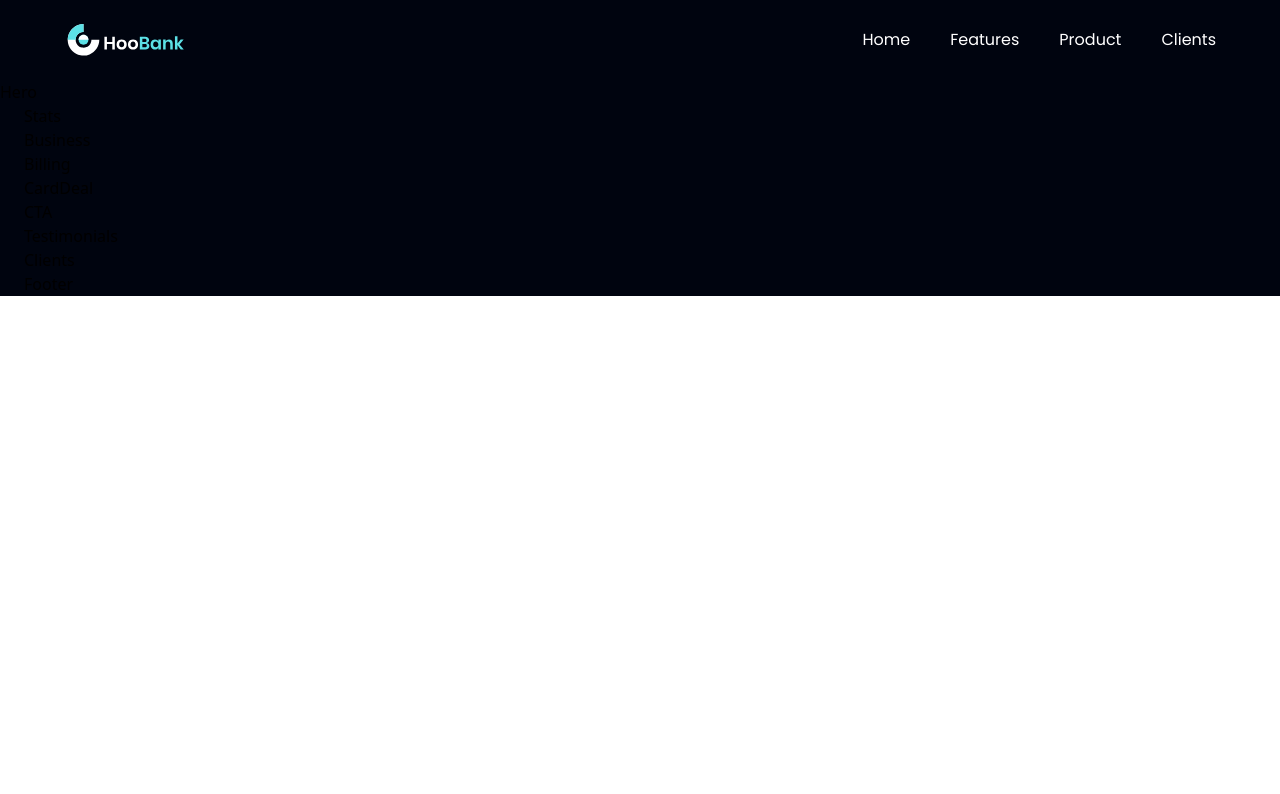
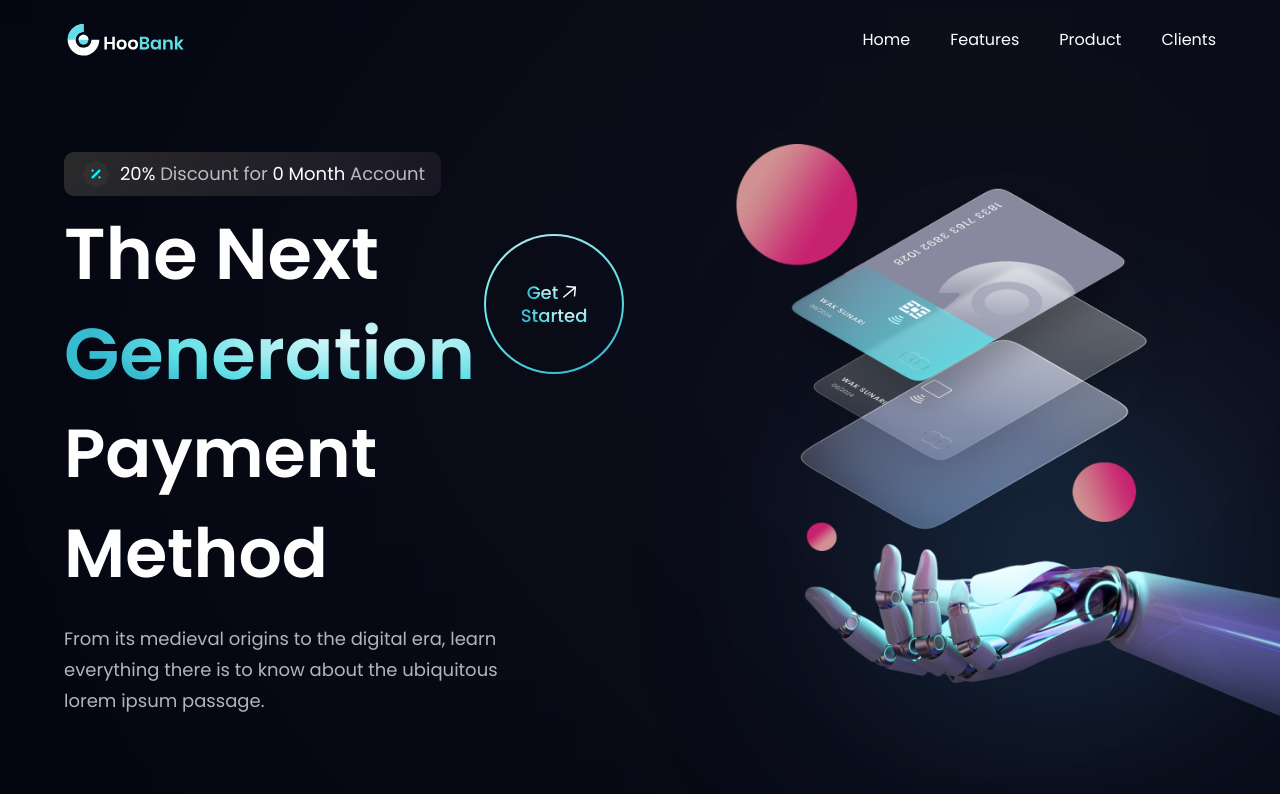
Before and after one commit to Frolov-Andrey2405/FinVista, a React (Vite) app in the folder fin_vista/: page / in a window 1280 px wide. Shown: the top 794 px of the page. Built offline with nearby package versions, Linux system fonts and the light colour scheme.

Commit message:
Hero component + GetStarted

```diff
--- a/fin_vista/src/components/GetStarted.jsx
+++ b/fin_vista/src/components/GetStarted.jsx
@@ -1,9 +1,27 @@
 import React from 'react'
+import styles from "../style";
+import { arrowUp } from "../assets";
 
 const GetStarted = () => {
-    return (
-      <div>GetStarted</div>
-    )
+  return (
+    <div className={`${styles.flexCenter} w-[140px] h-[140px] rounded-full bg-blue-gradient p-[2px] cursor-pointer`}>
+      <div  className={`${styles.flexCenter} flex-col bg-primary w-[100%] h-[100%] rounded-full`}>
+
+        <div className={`${styles.flexStart} flex-row`}>
+          <p className='font-poppins font-medium text-[18px] leading-[23px]'>
+            <span className='text-gradient'>Get</span>
+          </p>
+          <img src={arrowUp} alt="arrow" className='w-[23px] h-[23px]'/>
+        </div>
+        <p className='font-poppins font-medium text-[18px] leading-[23px]'>
+            <span className='text-gradient'>Started</span>
+          </p>
+
+
+
+      </div>
+    </div>
+  )
 }
 
 export default GetStarted
--- a/fin_vista/src/components/Hero.jsx
+++ b/fin_vista/src/components/Hero.jsx
@@ -1,9 +1,62 @@
-import React from 'react'
+import React from "react";
+import styles from "../style";
+import { discount, robot } from "../assets";
+import GetStarted from "./GetStarted";
 
 const Hero = () => {
-    return (
-      <div>Hero</div>
-    )
-}
+  return (
+    <section
+      id="home"
+      className={`flex md:flex-row flex-col ${styles.paddingY}`}
+    >
+      <div
+        className={`flex-1 ${styles.flexStart} flex-col xl:px sm:px-16 px-6`}
+      >
+        <div className="flex flex-row items-center py-[6px] px-4 bg-discount-gradient rounded-[10px] mb-2">
+          <img src={discount} alt="discount" className="w-[32px] h-[32px]" />
+          <p className={`${styles.paragraph} ml-2`}>
+            <span className="text-white">20%</span> Discount for
+            <span className="text-white"> 0 Month</span> Account
+          </p>
+        </div>
 
-export default Hero
+        <div className="flex flex-row justify-between items-center w-full">
+          <h1 className="flex-1 font-poppins font-semibold ss:text-[72px] text-[52px] text-white ss:leading-[100px] leading-[75px]">
+            The Next <br className="sm:block hidden" />{" "}
+            <span className="text-gradient">Generation</span>
+          </h1>
+          <div className="ss:flex hidden md:mr-4 mr-0">
+            <GetStarted />
+          </div>
+        </div>
+
+        <h1 className="font-poppins font-semibold ss:text-[68px] text-[52px] text-white ss:leading-[100px] leading-[75px] w-full">
+          Payment Method
+        </h1>
+        <p className={`${styles.paragraph} max-w-[470px] mt-5`}>
+          From its medieval origins to the digital era, learn everything there
+          is to know about the ubiquitous lorem ipsum passage.
+        </p>
+      </div>
+
+      <div
+        className={`flex-1 flex ${styles.flexCenter} md:my-0 my-10 relative`}
+      >
+        <img
+          src={robot}
+          alt="billing"
+          className="w-[100%] h-[100%] relative z-[5]"
+        />
+        <div className="absolute z-[0] w-[40%] h-[35%] top-0 pink__gradient" />
+        <div className="absolute z-[1] w-[80%] h-[80%] rounded-full bottom-40 white__gradient" />
+        <div className="absolute z-[0] w-[50%] h-[50%] right-20 bottom-20 blue__gradient" />
+      </div>
+
+      <div className={`ss:hidden ${styles.flexCenter}`}>
+        <GetStarted />
+      </div>
+    </section>
+  );
+};
+
+export default Hero;
```
